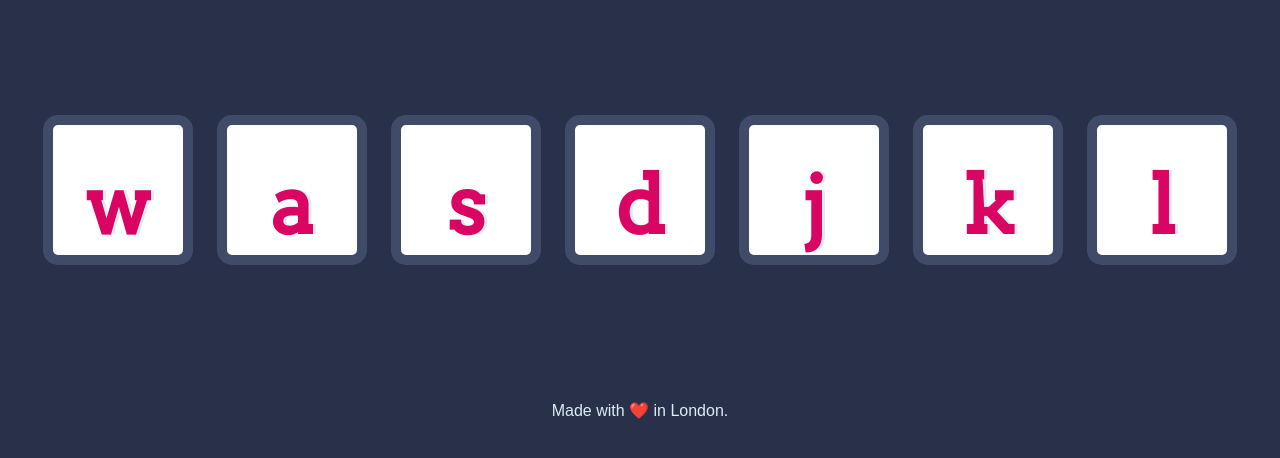
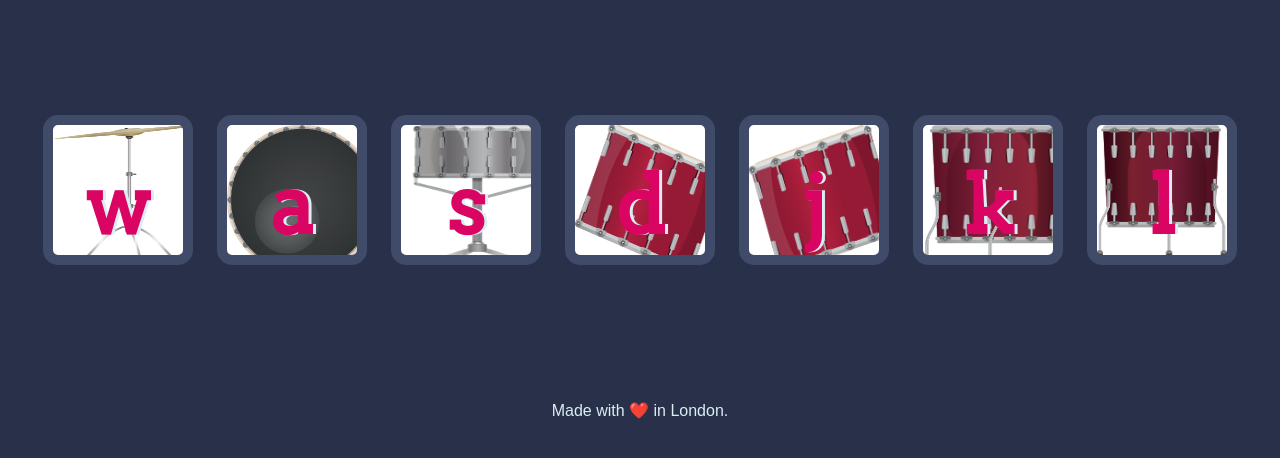
Before and after one commit to rohithkatukam/Drum-Kit, a plain HTML site: page index.html in a window 1280 px wide. Shown: the part 174-632 px from the top of the page. Drawn offline with Linux system fonts and the light colour scheme.

Commit message:
Update styles.css

```diff
--- a/styles.css
+++ b/styles.css
@@ -17,30 +17,44 @@ footer {
 }
 
 .w {
+  background-image: url("images/crash.png");
+  background-size: 150px 150px;
 
 }
 
 .a {
+  background-image: url("images/kick.png");
+  background-size: 150px 150px;
 
 }
 
 .s {
+  background-image: url("images/snare.png");
+  background-size: 150px 150px;
 
 }
 
 .d {
+  background-image: url("images/tom1.png");
+  background-size: 150px 150px;
 
 }
 
 .j {
+  background-image: url("images/tom2.png");
+  background-size: 150px 150px;
 
 }
 
 .k {
+  background-image: url("images/tom3.png");
+  background-size: 150px 150px;
 
 }
 
 .l {
+  background-image: url("images/tom4.png");
+  background-size: 130px 130px;
 
 }
 
```
